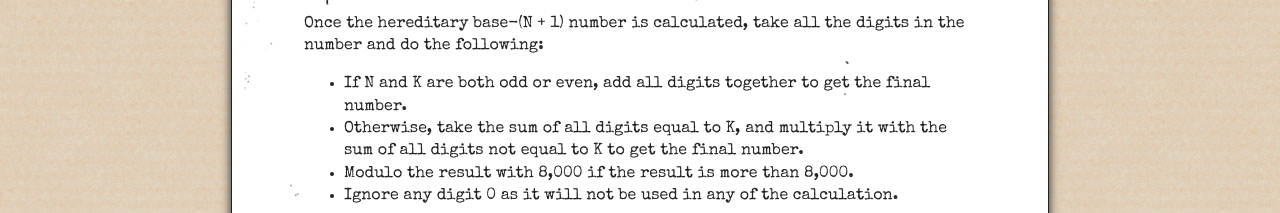
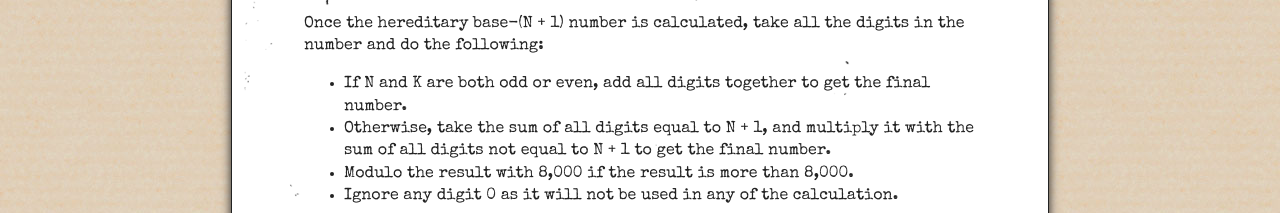
Before and after one commit to kavinkul/kavinkul.github.io, a plain HTML site: page index.html in a window 1280 px wide. Shown: the part 1424-1637 px from the top of the page. Drawn offline with Linux system fonts and the light colour scheme.

Commit message:
Update index.html

```diff
--- a/index.html
+++ b/index.html
@@ -82,7 +82,7 @@
                     <p>Once the hereditary base-(N + 1) number is calculated, take all the digits in the number and do the following:</p>
                     <ul>
                         <li>If N and K are both odd or even, add all digits together to get the final number.</li>
-                        <li>Otherwise, take the sum of all digits equal to K, and multiply it with the sum of all digits not equal to K to get the final number.</li>
+                        <li>Otherwise, take the sum of all digits equal to N + 1, and multiply it with the sum of all digits not equal to N + 1 to get the final number.</li>
 						<li>Modulo the result with 8,000 if the result is more than 8,000.</li>
                         <li>Ignore any digit 0 as it will not be used in any of the calculation.</li>
                     </ul>
```
